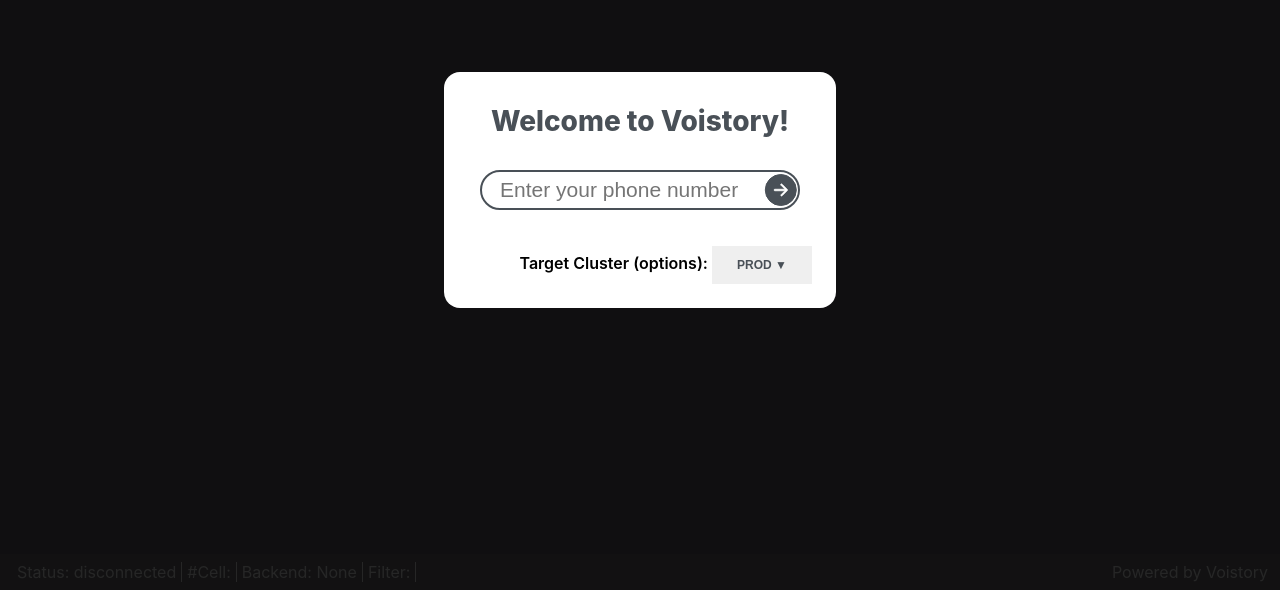
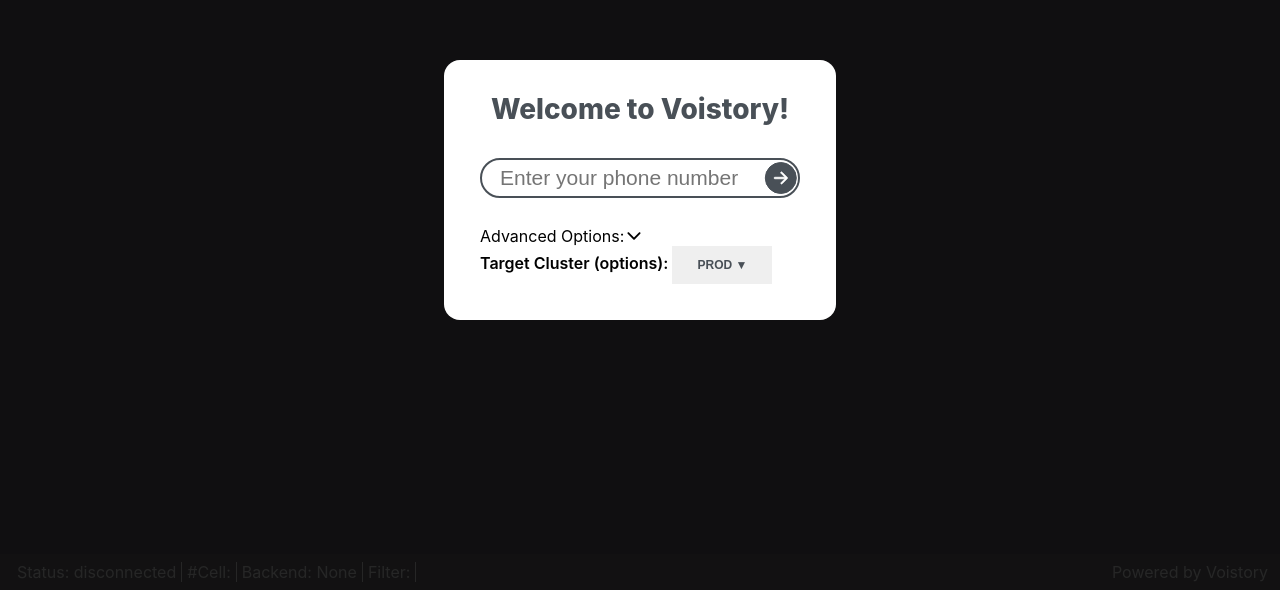
Before and after one commit to enso-ai/voistory-web, a React (Create React App) app: page / in a window 1280 px wide. Shown: the part 210-800 px from the top of the page. Built offline with nearby package versions, Linux system fonts and the light colour scheme.

Commit message:
add component accordion

```diff
--- /dev/null
+++ b/src/components/accordion.js
@@ -0,0 +1,65 @@
+import {useState} from 'react';
+import styled, { keyframes } from 'styled-components';
+import {
+    IoIosArrowUp, IoIosArrowDown
+} from "react-icons/io";
+
+// Keyframe animation for sliding
+const sliding = keyframes`
+    from {
+        max-height: 300px;
+    }
+    to {
+        max-height: 0px;
+    }
+`;
+
+const AdvancedConfigContainer = styled.div`
+    position: relative;
+    display: flex;
+    flex-direction: column;
+    align-items: start;
+`
+
+const AdvancedConfigSwitch = styled.div`
+    position: relative;
+    display: flex;
+    flex-direction: row;
+    cursor: pointer;
+    -webkit-touch-callout: none; /* iOS Safari */
+    -webkit-user-select: none; /* Safari */
+    -khtml-user-select: none; /* Konqueror HTML */
+    -moz-user-select: none; /* Firefox */
+    -ms-user-select: none; /* Internet Explorer/Edge */
+`
+
+const AdvancedConfigItemContainer = styled.div`
+    position: relative;
+    overflow: hidden;
+    animation: ${sliding} 0.2s ${({isOpen}) => (isOpen? 'forwards': 'backward')};
+`
+
+const AdvancedConfig = ({ children }) => {
+    const [isOpen, setIsOpen] = useState(false);
+
+    return (
+        <AdvancedConfigContainer>
+            <AdvancedConfigSwitch onClick={() => {setIsOpen(!isOpen)}}>
+                <p style={{"padding": "0px", "margin": "0px"}}>
+                    Advanced Options:
+                </p>
+                {
+                    isOpen ?
+                        <IoIosArrowUp size="20px" />
+                    :
+                        <IoIosArrowDown size="20px" />
+                }
+            </AdvancedConfigSwitch>
+            <AdvancedConfigItemContainer isOpen={isOpen}>
+                {children}
+            </AdvancedConfigItemContainer>
+        </AdvancedConfigContainer>
+    )
+}
+
+export default AdvancedConfig;
--- a/src/components/modal.js
+++ b/src/components/modal.js
@@ -3,6 +3,7 @@
 import { CLUSTER_LIST } from 'services/chatService';
 import styled from 'styled-components';
 import { ArrorwRight } from 'icons/Arrows';
+import AdvancedConfig from './accordion';
 
 const ModalContainer = styled.div`
     visibility: ${props => props.$visible ? 'visible' : 'hidden'};
@@ -24,7 +25,7 @@
     background-color: white;
     border-radius: 16px;
     padding: 0px 36px;
-    padding-bottom: 70px;
+    padding-bottom: 36px;
 
     display: flex;
     flex-direction: column;
@@ -77,9 +78,6 @@
 `;
 
 const DropdownContainer = styled.div`
-    position: absolute;
-    bottom: 24px;
-    right: 24px;
 `
 
 const DropdownLabel = styled.label`
@@ -140,6 +138,7 @@
                         <ArrorwRight />
                     </ConfirmButton>
                 </ConfigContainer>
+                <AdvancedConfig>
                     <DropdownContainer>
                         <DropdownLabel>Target Cluster (options): </DropdownLabel>
                         <Dropdown
@@ -148,6 +147,7 @@
                             onChange={handleClusterChange}
                         />
                     </DropdownContainer>
+                </AdvancedConfig>
             </ModalCard>
         </ModalContainer>
     );
```
Lines whose indentation alone changed are shown as unchanged.
